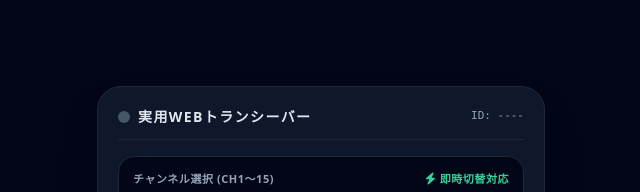
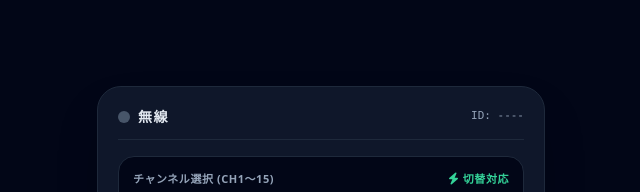
Before and after one commit to airnote123/musen, a plain HTML site: page index.html in a window 1280 px wide. Shown: the top 192 px of the page, without its empty margins (319-959 px from the left). Drawn offline with nearby package versions, Linux system fonts and the light colour scheme.

Commit message:
Update index.html

```diff
--- a/index.html
+++ b/index.html
@@ -3,7 +3,7 @@
 <head>
     <meta charset="UTF-8">
     <meta name="viewport" content="width=device-width, initial-scale=1.0, maximum-scale=1.0, user-scalable=no">
-    <title>Web Walkie-Talkie (実用WEBトランシーバー)</title>
+    <title>Web Walkie-Talkie (無線)</title>
     <!-- Tailwind CSS -->
     <script src="https://cdn.tailwindcss.com"></script>
     <!-- FontAwesome -->
@@ -48,7 +48,7 @@
             <div class="flex items-center justify-between pb-3 border-b border-slate-800">
                 <div class="flex items-center gap-2">
                     <div id="connectionLed" class="w-3 h-3 rounded-full bg-slate-600"></div>
-                    <span class="font-black text-sm tracking-widest text-slate-200">実用WEBトランシーバー</span>
+                    <span class="font-black text-sm tracking-widest text-slate-200">無線</span>
                 </div>
                 <span id="myPeerIdDisplay" class="text-[11px] font-mono text-slate-400">ID: ----</span>
             </div>
@@ -58,7 +58,7 @@
                 <div id="joinSection" class="flex flex-col gap-2">
                     <label for="channelSelect" class="text-[11px] font-bold text-slate-400 uppercase tracking-wider flex justify-between">
                         <span>チャンネル選択 (CH1〜15)</span>
-                        <span class="text-emerald-400 font-semibold"><i class="fa-solid fa-bolt text-xs"></i> 即時切替対応</span>
+                        <span class="text-emerald-400 font-semibold"><i class="fa-solid fa-bolt text-xs"></i> 切替対応</span>
                     </label>
                     <div class="flex gap-1.5 items-center">
                         <button onclick="app.stepChannel(-1)" class="bg-slate-800 hover:bg-slate-700 active:scale-95 text-slate-300 font-bold w-10 h-10 rounded-xl flex items-center justify-center shrink-0 border border-slate-700 transition">
```
